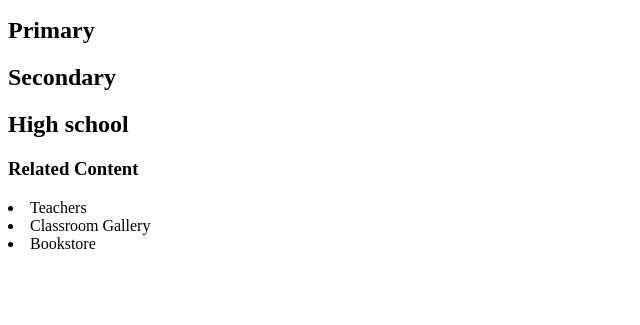
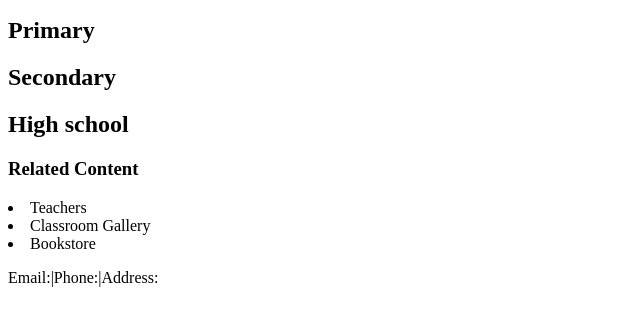
Before and after one commit to Sieudothi/cel.vn, a plain HTML site: page index.html in a window 1280 px wide. Shown: the part 403-728 px from the top of the page, without its empty margins (0-640 px from the left). Drawn offline with Linux system fonts and the light colour scheme.

Commit message:
July 9th

```diff
--- a/index.html
+++ b/index.html
@@ -11,6 +11,9 @@
    <li>Teachers</li>
    <li>Classroom Gallery</li>
    <li>Bookstore</li>
+   <div id"contact>
+       <p>Email:|Phone:|Address:</p>
+   </div>
 </body>
 
 </html>
```
